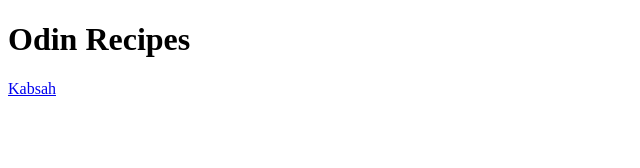
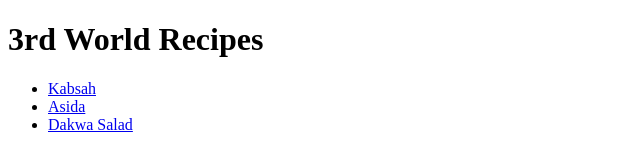
Before and after one commit to YousifTheKind/odin-recipes, a plain HTML site: page index.html in a window 1280 px wide. Shown: the whole page, without its empty margins (0-640 px from the left). Drawn offline with Linux system fonts and the light colour scheme.

Commit message:
Add links to recipe pages
Add links to other recipe pages in an unordered list

```diff
--- a/index.html
+++ b/index.html
@@ -3,10 +3,14 @@
 <head>
     <meta charset="UTF-8">
     <meta name="viewport" content="width=device-width, initial-scale=1.0">
-    <title>Recipes</title>
+    <title>Best Recipes</title>
 </head>
 <body>
-    <h1>Odin Recipes</h1>
-    <a href="recipes/kabsah.html">Kabsah</a>
+    <h1>3rd World Recipes</h1>
+    <ul>
+        <li><a href="recipes/kabsah.html">Kabsah</a></li>
+        <li><a href="recipes/asida.html">Asida</a></li>
+        <li><a href="recipes/dakwasalad.html">Dakwa Salad</a></li>
+    <ul>
 </body>
 </html>
```
